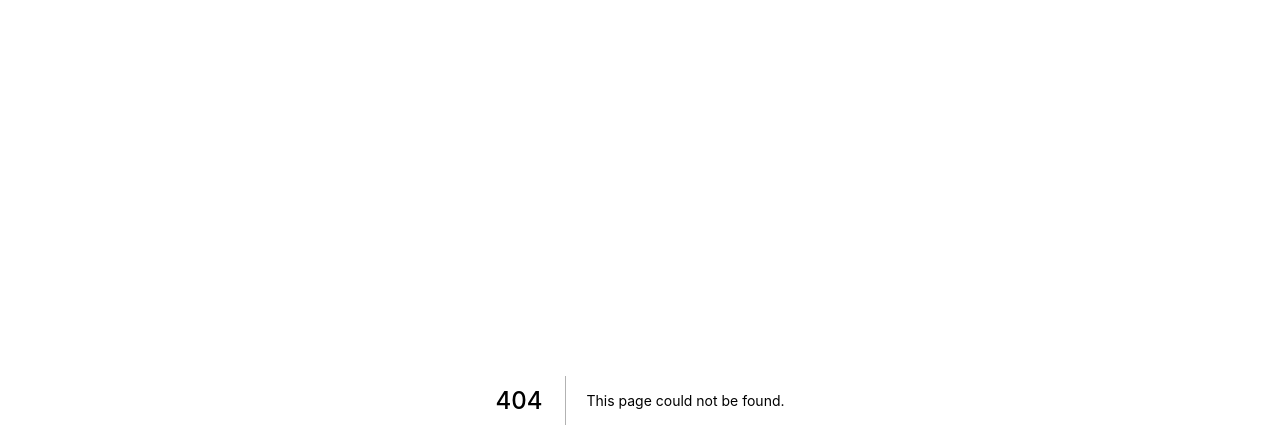
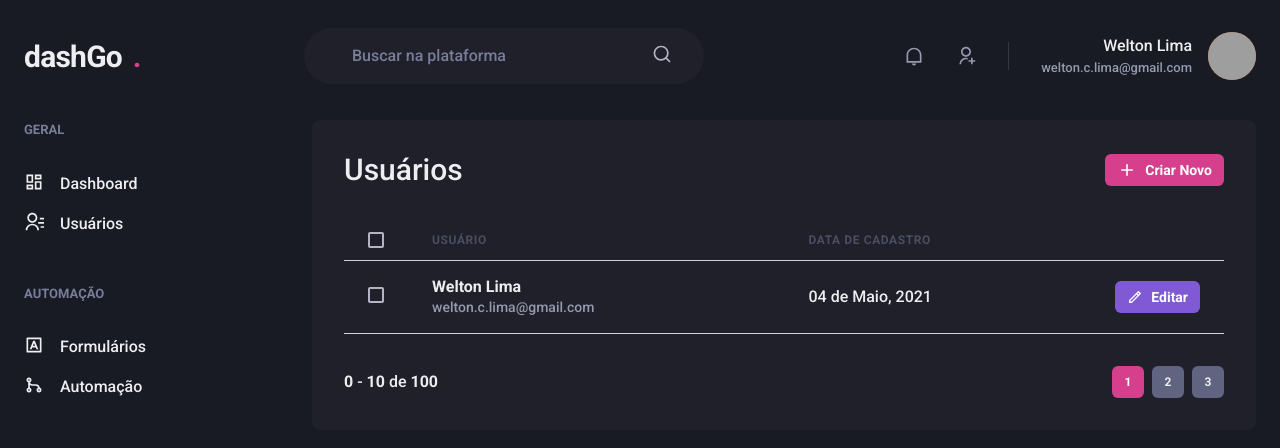
Before and after one commit to weltonclima/dashGo, a Next.js app: page /users in a window 1280 px wide. Before the commit this address had no page. Shown: the top 448 px of the page. Built offline with nearby package versions, Linux system fonts and the light colour scheme; grey boxes are pictures that could not be loaded.

Commit message:
Componentizing Header

```diff
--- /dev/null
+++ b/src/components/Header/Logo.tsx
@@ -0,0 +1,14 @@
+import { Text } from "@chakra-ui/react";
+
+export function Logo() {
+  return (
+    <Text
+      fontSize="3xl"
+      fontWeight="bold"
+      letterSpacing="tight"
+      w="64"
+    >
+      dashGo <Text as="span" color="pink.500" ml="1">.</Text>
+    </Text>
+  );
+}
--- /dev/null
+++ b/src/components/Header/NotificationNav.tsx
@@ -0,0 +1,19 @@
+import { HStack, Icon } from "@chakra-ui/react";
+import { RiNotificationLine, RiUserAddLine } from "react-icons/ri";
+
+export function NotificationNav() {
+  return (
+    <HStack
+      spacing="8"
+      mx="8"
+      pr="8"
+      py="1"
+      color="gray.300"
+      borderRightWidth={1}
+      borderColor="gray.700"
+    >
+      <Icon as={RiNotificationLine} fontSize="20" />
+      <Icon as={RiUserAddLine} fontSize="20" />
+    </HStack>
+  );
+}
--- /dev/null
+++ b/src/components/Header/Profile.tsx
@@ -0,0 +1,27 @@
+import { Avatar, Box, Text } from "@chakra-ui/react";
+
+export function Profile() {
+  return (
+    <>
+      <Box
+        mr="4"
+        textAlign="right"
+      >
+        <Text>
+          Welton Lima
+          </Text>
+        <Text
+          color="gray.300"
+          fontSize="small"
+        >
+          welton.c.lima@gmail.com
+          </Text>
+      </Box>
+      <Avatar
+        size="md"
+        name="Welton Lima"
+        src="https://avatars.githubusercontent.com/u/69590175?v=4"
+      />
+    </>
+  );
+}
--- /dev/null
+++ b/src/components/Header/SearchBox.tsx
@@ -0,0 +1,30 @@
+import { Flex, Icon, Input } from "@chakra-ui/react";
+import { RiSearchLine } from "react-icons/ri";
+
+export function SerachBox() {
+  return (
+    <Flex
+      as="label"
+      flex="1"
+      py="4"
+      px="8"
+      ml="6"
+      maxW={400}
+      alignSelf="center"
+      color="gray.200"
+      pos="relative"
+      bg="gray.800"
+      borderRadius="full"
+    >
+      <Input
+        color="gray.50"
+        variant="unstyled"
+        px="4"
+        mr="4"
+        placeholder="Buscar na plataforma"
+        _placeholder={{ color: "gray.400" }}
+      />
+      <Icon as={RiSearchLine} fontSize="20" />
+    </Flex>
+  );
+}
--- /dev/null
+++ b/src/components/Header/index.tsx
@@ -0,0 +1,30 @@
+import { Flex } from "@chakra-ui/react";
+import { Logo } from "./Logo";
+import { NotificationNav } from "./NotificationNav";
+import { Profile } from "./Profile";
+import { SerachBox } from "./SearchBox";
+
+export function Header() {
+  return (
+    <Flex
+      as="header"
+      w="100%"
+      maxW={1480}
+      h="20"
+      mx="auto"
+      mt="4"
+      px="6"
+      align="center"
+    >
+      <Logo />
+      <SerachBox />
+      <Flex
+        align="center"
+        ml="auto"
+      >
+        <NotificationNav />
+        <Profile />
+      </Flex>
+    </Flex>
+  )
+}
--- /dev/null
+++ b/src/components/Pagination.tsx
@@ -0,0 +1,58 @@
+import { Box, Button, HStack } from "@chakra-ui/react";
+import React from "react";
+
+export function Pagination() {
+  return (
+    <HStack
+      mt="8"
+      justify="space-between"
+      align="center"
+      spacing="6"
+    >
+      <Box>
+        <strong>0</strong> - <strong>10</strong> de <strong>100</strong>
+      </Box>
+      <HStack spacing="2" >
+        <Button
+          size="sm"
+          fontSize="xs"
+          w="4"
+          colorScheme="pink"
+          disabled
+          _disabled={{
+            bg: 'pink.500',
+            cursor: 'default',
+          }}
+        >
+          1
+      </Button>
+        <Button
+          size="sm"
+          fontSize="xs"
+          w="4"
+          bg="gray.700"
+          disabled
+          _disabled={{
+            bg: 'gray.500',
+            cursor: 'default',
+          }}
+        >
+          2
+      </Button>
+        <Button
+          size="sm"
+          fontSize="xs"
+          w="4"
+          bg="gray.700"
+          disabled
+          _disabled={{
+            bg: 'gray.500',
+            cursor: 'default',
+          }}
+        >
+          3
+      </Button>
+      </HStack>
+    </HStack>
+  );
+}
--- /dev/null
+++ b/src/pages/users/index.tsx
@@ -0,0 +1,94 @@
+import { Box, Button, Checkbox, Flex, Heading, Icon, Table, Tbody, Td, Text, Th, Thead, Tr } from "@chakra-ui/react";
+import { RiAddLine, RiPencilLine } from "react-icons/ri";
+import { Header } from "../../components/Header";
+import { Pagination } from "../../components/Pagination";
+import { Sidebar } from "../../components/Sidebar";
+
+export default function UserList() {
+  return (
+    <Box>
+      <Header />
+      <Flex
+        w="100%"
+        maxW={1480}
+        my="6"
+        mx="auto"
+        px="6"
+      >
+        <Sidebar />
+        <Box
+          flex="1"
+          borderRadius={8}
+          bg="gray.800"
+          p="8"
+        >
+          <Flex
+            mb="8"
+            justify="space-between"
+            align="center"
+          >
+            <Heading
+              size="lg"
+              fontWeight="normal"
+            >
+              Usuários
+            </Heading>
+            <Button
+              as="a"
+              size="sm"
+              fontSize="sm"
+              colorScheme="pink"
+              leftIcon={<Icon as={RiAddLine} fontSize="20" />}
+            >
+              Criar Novo
+            </Button>
+          </Flex>
+          <Table>
+            <Thead>
+              <Tr>
+                <Th px="6" color="gray.300" width="8" >
+                  <Checkbox colorScheme="pink" />
+                </Th>
+                <Th>
+                  Usuário
+                </Th>
+                <Th>
+                  Data de Cadastro
+                </Th>
+                <Th w="8"></Th>
+              </Tr>
+            </Thead>
+            <Tbody>
+              <Tr>
+                <Td px="6">
+                  <Checkbox colorScheme="pink" />
+                </Td>
+                <Td>
+                  <Box>
+                    <Text fontWeight="bold" >Welton Lima</Text>
+                    <Text fontSize="sm" color="gray.300" >welton.c.lima@gmail.com</Text>
+                  </Box>
+                </Td>
+                <Td>
+                  04 de Maio, 2021
+                </Td>
+                <Td>
+                  <Button
+                    as="a"
+                    size="sm"
+                    fontSize="sm"
+                    colorScheme="purple"
+                    leftIcon={<Icon as={RiPencilLine} fontSize="16" />}
+                  >
+                    Editar
+            </Button>
+                </Td>
+              </Tr>
+            </Tbody>
+          </Table>
+          <Pagination/>
+        </Box>
+      </Flex>
+    </Box>
+  );
+}
```
Also changed, not shown: src/components/Header.tsx (deleted, +0 -85 lines), src/pages/users/create.tsx (added, +49 -0 lines).
